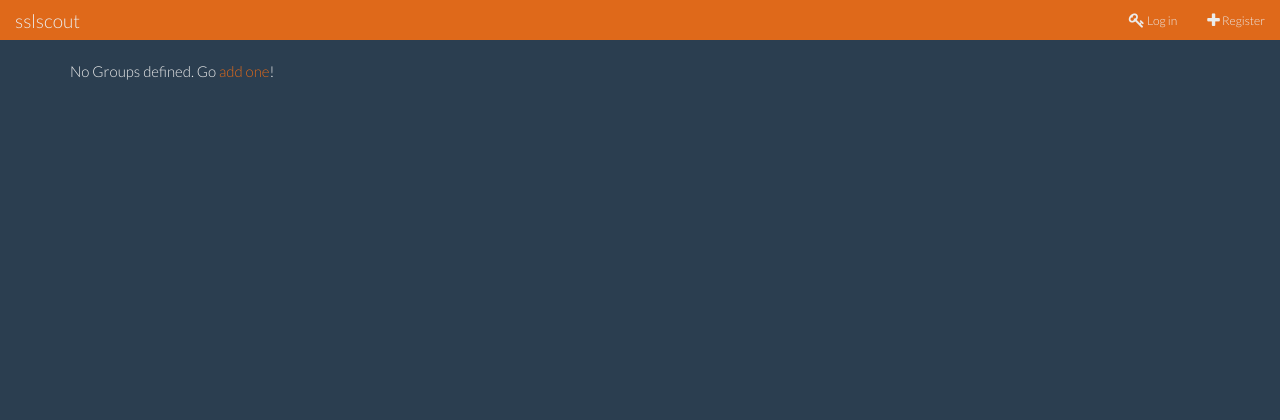
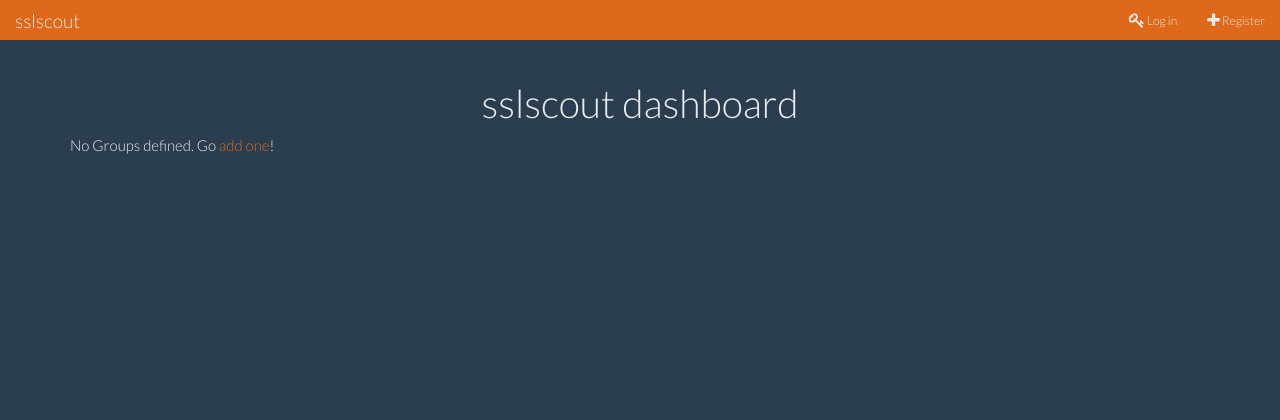
Before and after one commit to tykling/sslscout, a Django app: template src/sslscout/templates/dashboard.html in a window 1280 px wide. Shown: the top 420 px of the page. Run offline with Django 3.2, Linux system fonts and the light colour scheme; the template is opened without the code that fills it, so the values that code supplies are empty; some libraries are stand-ins or nearby versions.

Commit message:
headline on dashboard

```diff
--- a/src/sslscout/templates/dashboard.html
+++ b/src/sslscout/templates/dashboard.html
@@ -5,6 +5,7 @@
                     {% endblock title %}
 
                     {% block content %}
+                    <h1 style="text-align: center;">sslscout dashboard</h1>
                     {% if not sitegroups %}
                         <p>No Groups defined. Go <a href="/sitegroups/add/">add one</a>!</p>
                     {% else %}
```
